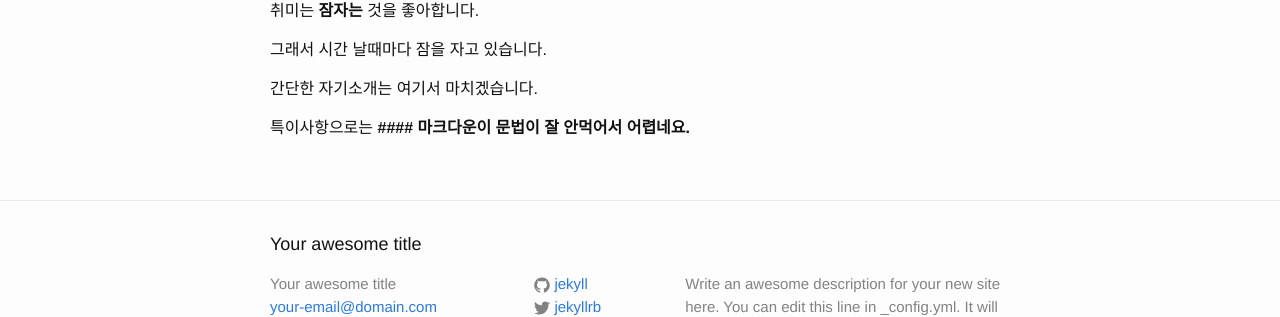
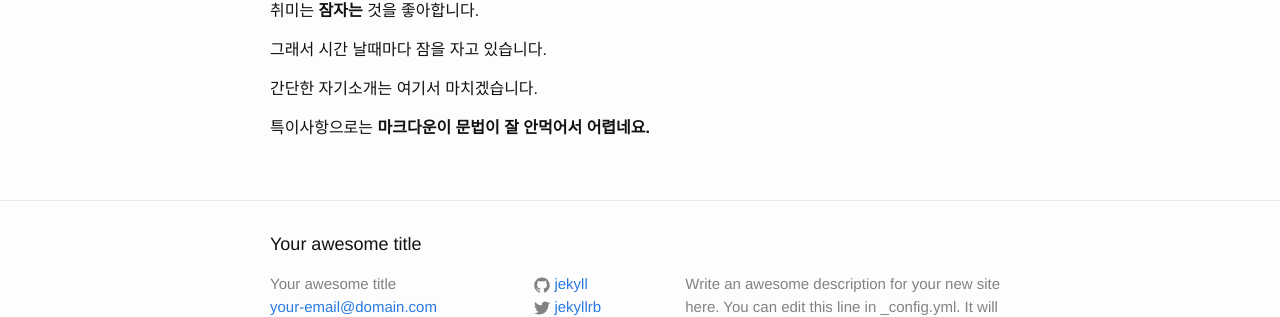
Before and after one commit to jhkc/jhkc.github.com, a Jekyll site: the page built from _posts/2016-05-19-welcome-to-jekyll.markdown, in a window 1280 px wide. Shown: the part 381-698 px from the top of the page. Built offline with Jekyll 4.4.1, drawn with Linux system fonts in a browser that asks for light colours.

```diff
--- a/_posts/2016-05-19-welcome-to-jekyll.markdown
+++ b/_posts/2016-05-19-welcome-to-jekyll.markdown
@@ -18,7 +18,7 @@ categories: jekyll update
 
 간단한 자기소개는 여기서 마치겠습니다.
 
-특이사항으로는  **####  마크다운이 문법이 잘 안먹어서 어렵네요.**
+특이사항으로는  **마크다운이 문법이 잘 안먹어서 어렵네요.**
 
 
 
```
